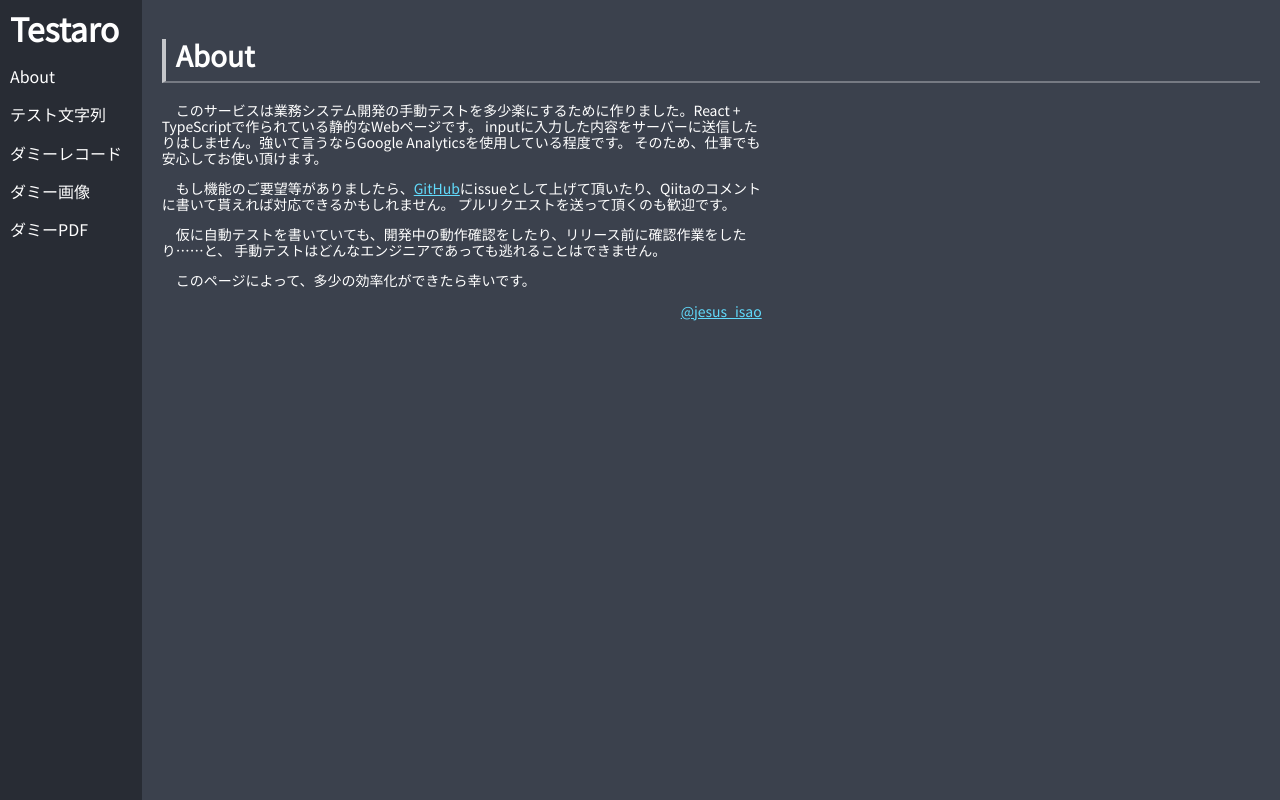
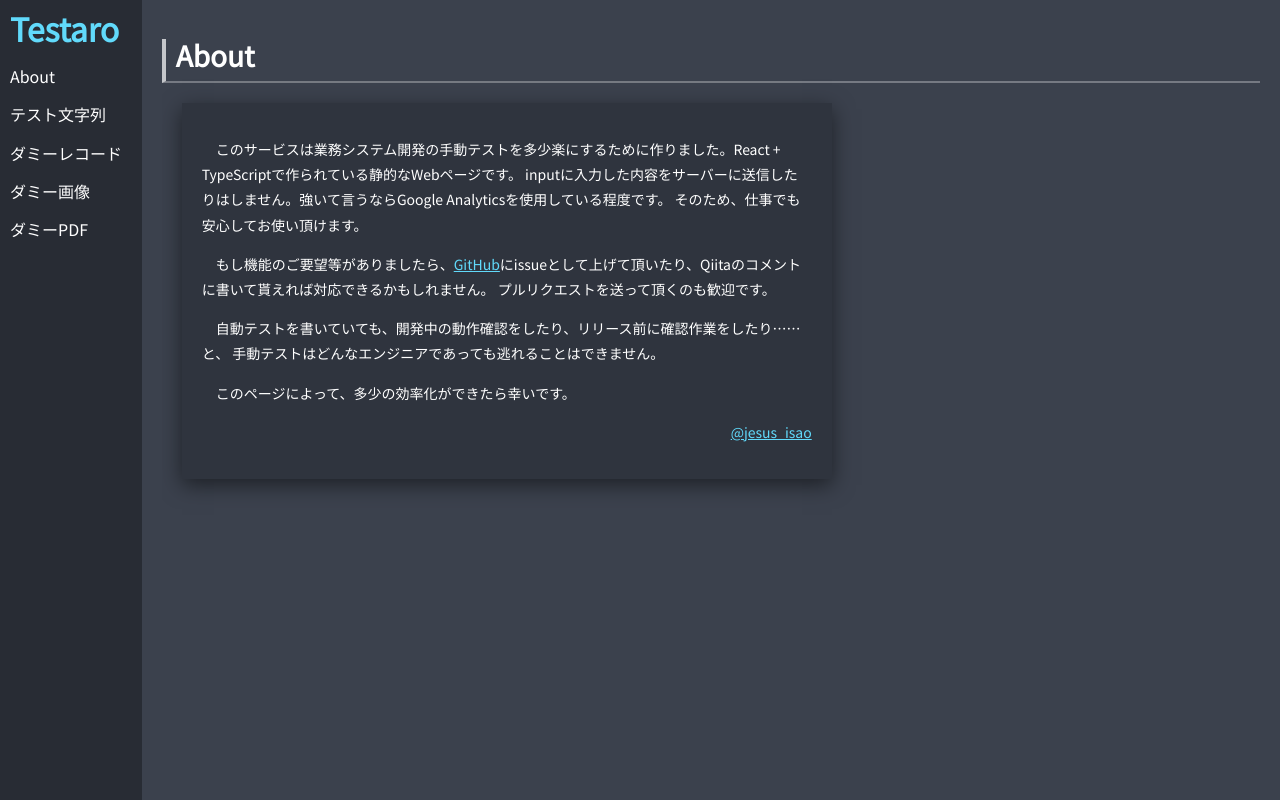
Before and after one commit to jesusisao/testaro, a React (Create React App) app: page /#/ in a window 1280 px wide. Built offline with nearby package versions, Linux system fonts and the light colour scheme.

Commit message:
Aboutのデザインを変更

```diff
--- a/src/About/About.scss
+++ b/src/About/About.scss
@@ -1,12 +1,18 @@
-@import '../config.scss';
+@import "../config.scss";
 
 .About {
   height: 100%;
   min-width: 100%;
   overflow: hidden;
   .text-area {
-    max-width: 600px;
+    max-width: 650px;
     text-indent: 1em;
+    background-color: rgba(0, 0, 0, 0.2);
+    padding: 20px;
+    box-shadow: 0px 6px 20px 0px rgba(0, 0, 0, 0.5);
+    box-sizing: border-box;
+    margin: 20px;
+    line-height: 1.8em;
   }
   .author {
     text-align: right;
--- a/src/About/About.tsx
+++ b/src/About/About.tsx
@@ -21,7 +21,7 @@ const About: React.FC = () => {
           プルリクエストを送って頂くのも歓迎です。
         </p>
         <p>
-          仮に自動テストを書いていても、開発中の動作確認をしたり、リリース前に確認作業をしたり……と、
+          自動テストを書いていても、開発中の動作確認をしたり、リリース前に確認作業をしたり……と、
           手動テストはどんなエンジニアであっても逃れることはできません。
         </p>
         <p>このページによって、多少の効率化ができたら幸いです。</p>
--- a/src/Menu/Menu.scss
+++ b/src/Menu/Menu.scss
@@ -1,4 +1,8 @@
 @import "../config.scss";
+
+.site-name {
+  color: $config-link-color;
+}
 
 .Menu {
   top: 0;
--- a/src/Menu/Menu.tsx
+++ b/src/Menu/Menu.tsx
@@ -5,7 +5,7 @@ import { Link } from "react-router-dom";
 const Menu: React.FC = () => {
   return (
     <div className="Menu">
-      <h1>Testaro</h1>
+      <h1 className="site-name">Testaro</h1>
       <ul>
         <li>
           <Link to="/about" className="link">
```
